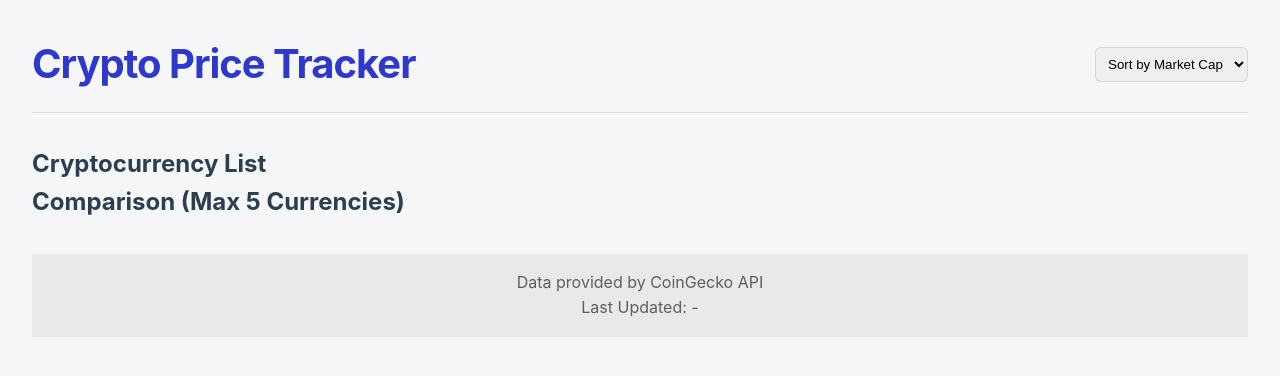
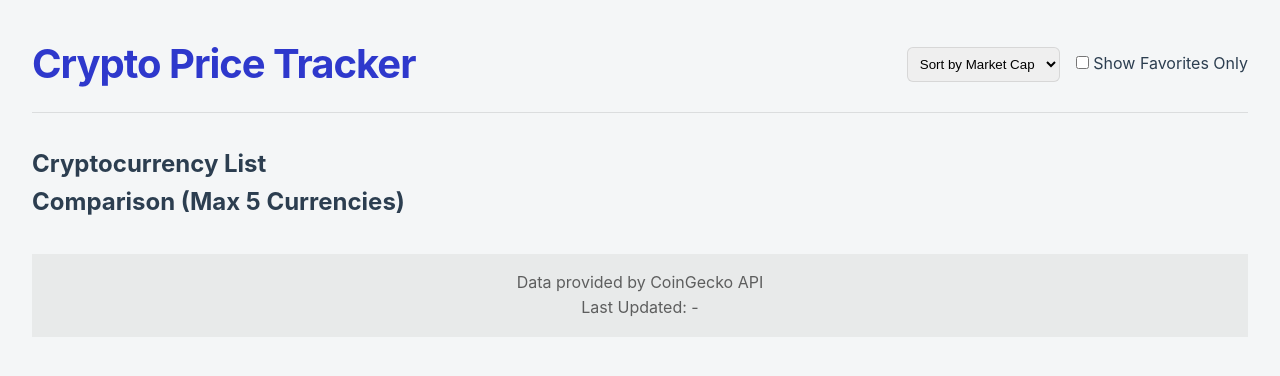
Before and after one commit to Mdmustafasalman748/Term_Project, a plain HTML site: page index.html in a window 1280 px wide. Drawn offline with Linux system fonts and the light colour scheme; no server answers.

Commit message:
Update index.html

```diff
--- a/index.html
+++ b/index.html
@@ -17,7 +17,10 @@
                     <option value="price-desc">Price: High to Low</option>
                     <option value="24h-change">24h Change</option>
                 </select>
-
+                <label>
+                    <input type="checkbox" id="favorites-checkbox">
+                    Show Favorites Only
+                </label>
             </div>
         </header>
 
@@ -43,6 +46,6 @@
         </footer>
     </div>
 
-    <script src="./app.js"></script>
+    <script src="app.js"></script>
 </body>
 </html>
```
